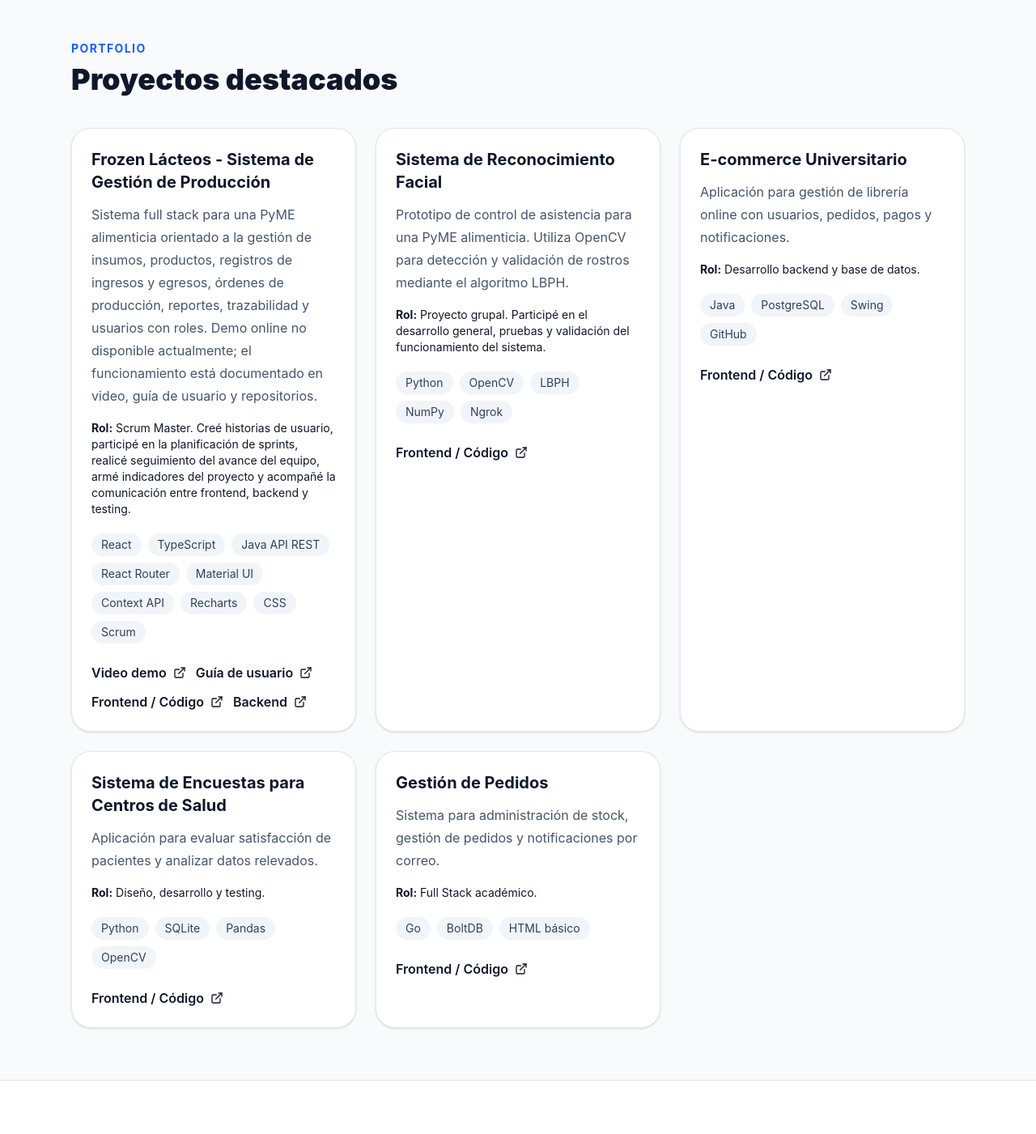
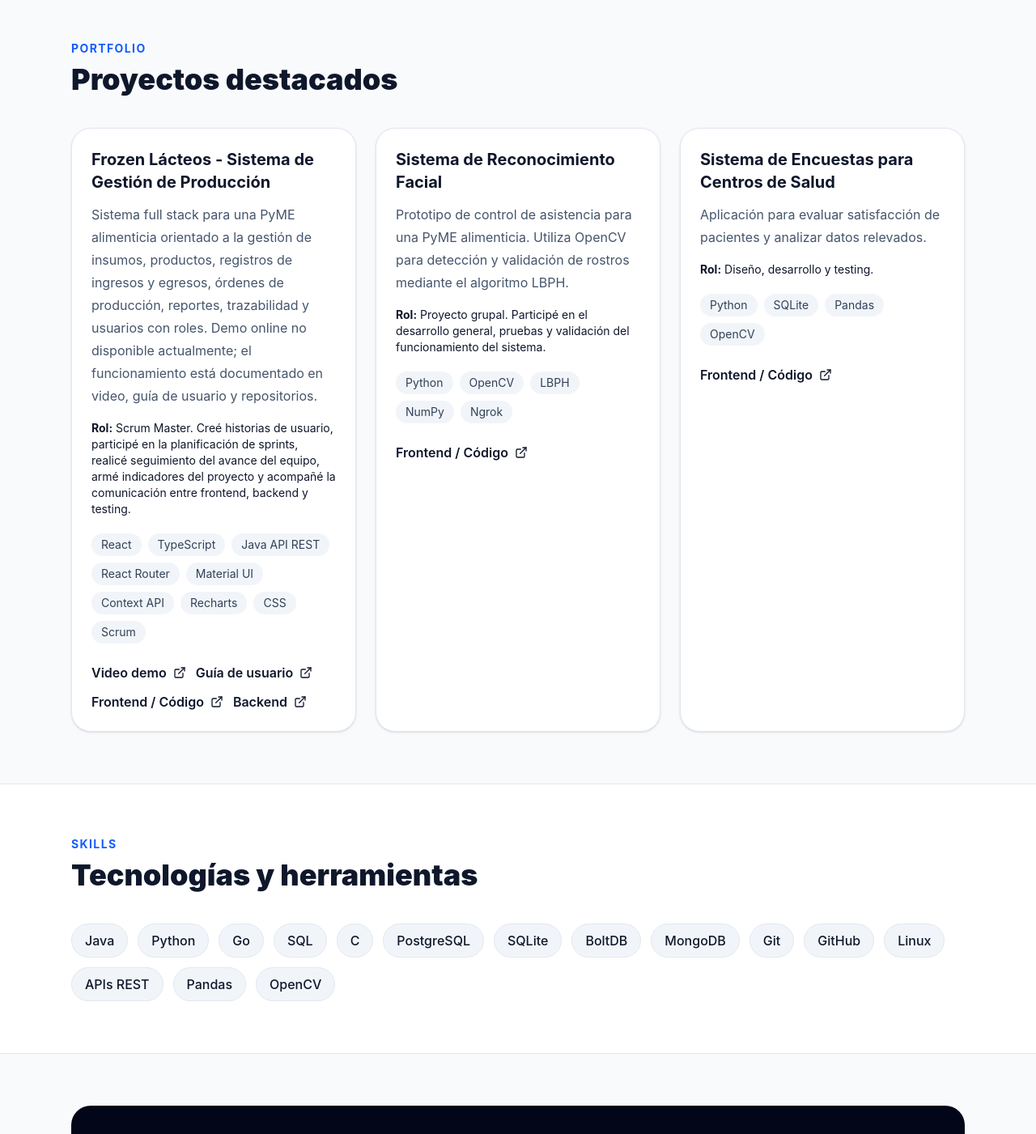
Before and after one commit to IgnacioGodoy2002/portfolio-ignacio, a React (Vite) app: page / in a window 1280 px wide. Shown: the part 755-2156 px from the top of the page at 81% size. Built offline with nearby package versions, Linux system fonts and the light colour scheme.

Commit message:
Actualizo proyectos del portfolio

```diff
--- a/src/App.jsx
+++ b/src/App.jsx
@@ -60,14 +60,7 @@ const projects = [
     "Proyecto grupal. Participé en el desarrollo general, pruebas y validación del funcionamiento del sistema.",
   repo: "https://github.com/kevin-rodriguez98/TP-inicial-reconocimiento-facial",
 },
-  {
-    title: "E-commerce Universitario",
-    description:
-      "Aplicación para gestión de librería online con usuarios, pedidos, pagos y notificaciones.",
-    tech: ["Java", "PostgreSQL", "Swing", "GitHub"],
-    role: "Desarrollo backend y base de datos.",
-    repo: "https://github.com/IgnacioGodoy2002",
-  },
+
   {
     title: "Sistema de Encuestas para Centros de Salud",
     description:
@@ -76,14 +69,7 @@ const projects = [
     role: "Diseño, desarrollo y testing.",
     repo: "https://github.com/IgnacioGodoy2002/sistema-encuestas-centros-salud",
   },
-  {
-    title: "Gestión de Pedidos",
-    description:
-      "Sistema para administración de stock, gestión de pedidos y notificaciones por correo.",
-    tech: ["Go", "BoltDB", "HTML básico"],
-    role: "Full Stack académico.",
-    repo: "https://github.com/IgnacioGodoy2002",
-  },
+
 ];
 
 function App() {
```
